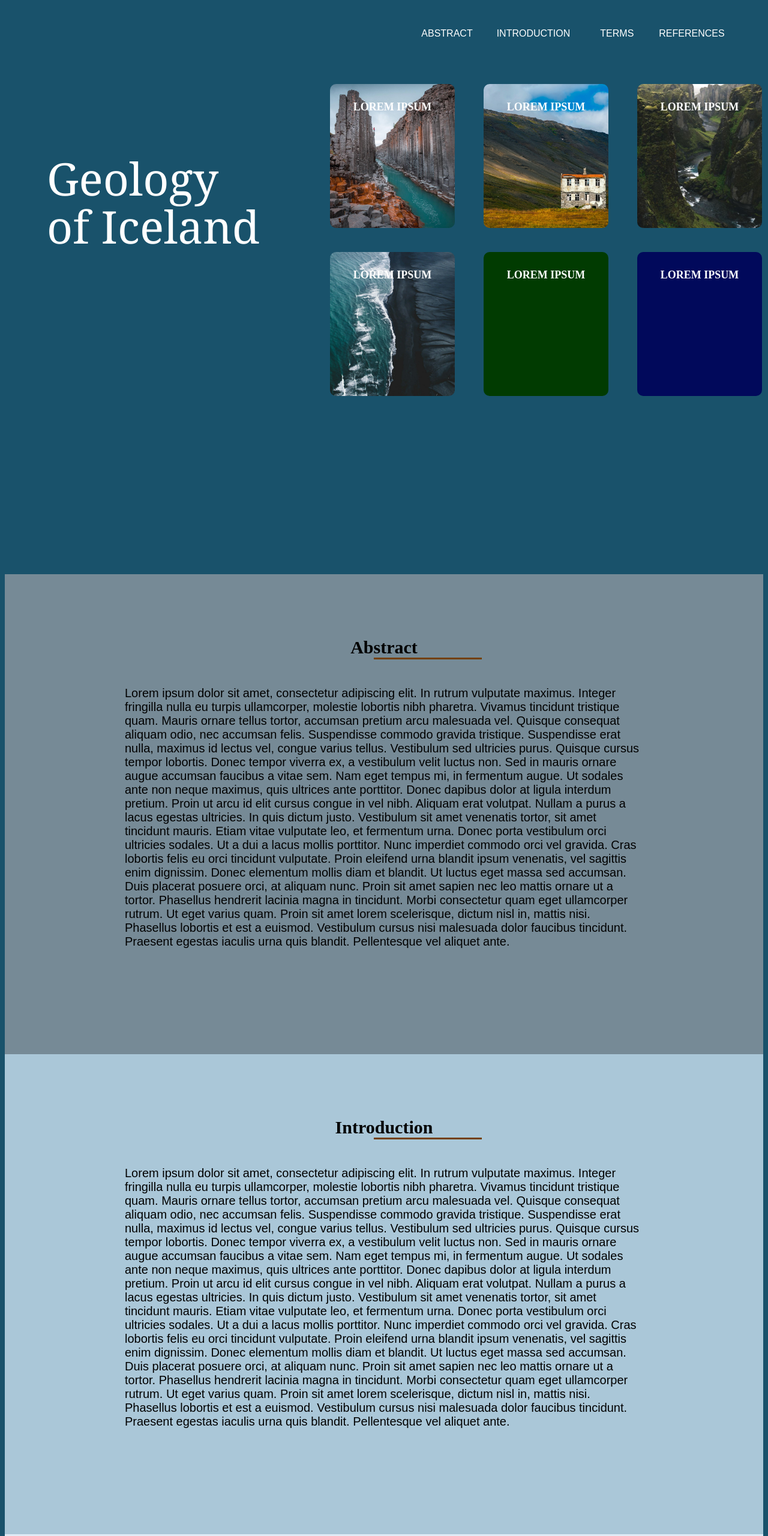
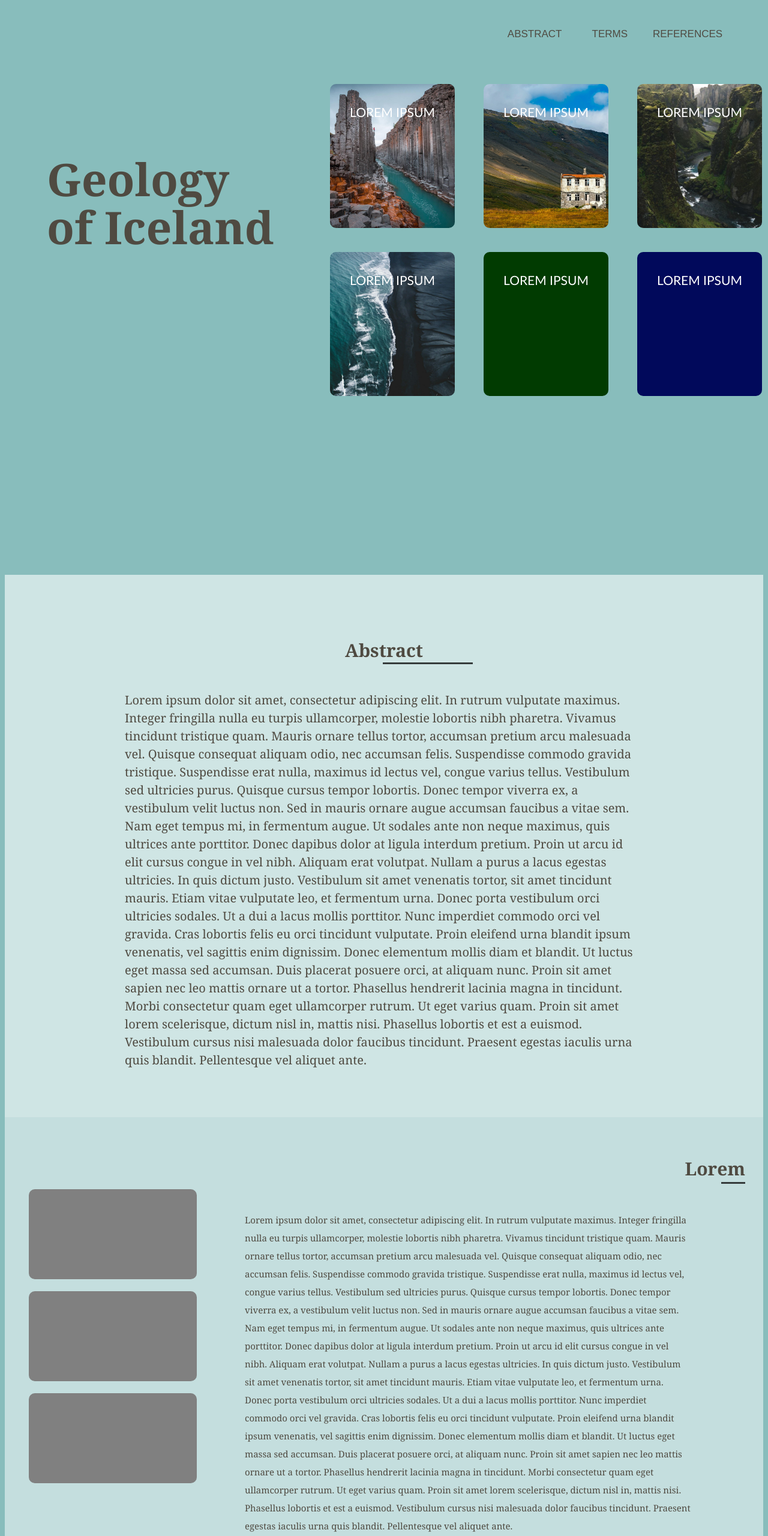
Before and after one commit to joelmills2/iceland-website, a website: page index.html in a window 1280 px wide. Shown: the top 2560 px of the page at 60% size. Drawn offline with Linux system fonts and the light colour scheme.

Commit message:
removed intro, aethetic changes.

```diff
--- a/index.html
+++ b/index.html
@@ -14,7 +14,6 @@
     <div id="container">
         <header>
             <a class="abstract" href="#abstract">abstract</a>
-            <a class="introduction" href="#intro">introduction</a>
             <a class="terms" href="#terms">terms</a>
             <a class="references" href="#terms">references</a>
         </header>
@@ -93,45 +92,6 @@
                     blandit. Pellentesque vel aliquet ante.</p>
             </div>
         </section>
-        <!--introduction-->
-        <section id="intro" class="intro">
-            <div class="intro-title">
-                <h2>Introduction</h2>
-            </div>
-            <div class="intro-text">
-                <p>
-                    Lorem ipsum dolor sit amet, consectetur adipiscing elit.
-                    In rutrum vulputate maximus. Integer fringilla nulla eu
-                    turpis ullamcorper, molestie lobortis nibh pharetra. Vivamus
-                    tincidunt tristique quam. Mauris ornare tellus tortor, accumsan
-                    pretium arcu malesuada vel. Quisque consequat aliquam odio, nec
-                    accumsan felis. Suspendisse commodo gravida tristique. Suspendisse
-                    erat nulla, maximus id lectus vel, congue varius tellus.
-                    Vestibulum sed ultricies purus. Quisque cursus tempor lobortis.
-                    Donec tempor viverra ex, a vestibulum velit luctus non. Sed in
-                    mauris ornare augue accumsan faucibus a vitae sem. Nam eget tempus
-                    mi, in fermentum augue. Ut sodales ante non neque maximus, quis
-                    ultrices ante porttitor. Donec dapibus dolor at ligula interdum
-                    pretium. Proin ut arcu id elit cursus congue in vel nibh. Aliquam
-                    erat volutpat. Nullam a purus a lacus egestas ultricies. In quis
-                    dictum justo. Vestibulum sit amet venenatis tortor, sit amet
-                    tincidunt mauris. Etiam vitae vulputate leo, et fermentum urna.
-                    Donec porta vestibulum orci ultricies sodales. Ut a dui a lacus
-                    mollis porttitor. Nunc imperdiet commodo orci vel gravida.
-                    Cras lobortis felis eu orci tincidunt vulputate. Proin eleifend
-                    urna blandit ipsum venenatis, vel sagittis enim dignissim. Donec
-                    elementum mollis diam et blandit. Ut luctus eget massa sed accumsan.
-                    Duis placerat posuere orci, at aliquam nunc. Proin sit amet sapien nec
-                    leo mattis ornare ut a tortor. Phasellus hendrerit lacinia magna in
-                    tincidunt. Morbi consectetur quam eget ullamcorper rutrum. Ut eget
-                    varius quam. Proin sit amet lorem scelerisque, dictum nisl in, mattis
-                    nisi. Phasellus lobortis et est a euismod. Vestibulum cursus nisi
-                    malesuada dolor faucibus tincidunt. Praesent egestas iaculis urna quis
-                    blandit. Pellentesque vel aliquet ante.
-                </p>
-            </div>
-        </section>
-
         <!--topic1-->
         <section id="topic1" class="topic1">
             <div class="image-left">
--- a/style.css
+++ b/style.css
@@ -3,7 +3,8 @@ html {
 }
 
 body {
-    background-color: #19526b;
+    background-color: #88BDBC;
+    /*background-image: url("images/sunrise.jpg");*/
     overflow-x: hidden; /*remove horizontal scrolling*/
 }
 
@@ -43,12 +44,12 @@ body {
  -----------------------------*/
 .title > h1{
     position: relative;
-    width: 370px;
-    color: white;
+    width: 390px;
     font-size: 75px;
     line-height: 80px;
+    color: #4F4A41;
     font-family: "Georgia", sans-serif;
-    font-weight: lighter;
+    font-weight: bold;
     padding: 140px 70px
 
 }
@@ -62,7 +63,7 @@ header {
     column-gap: 30px;
     justify-content: center;
     align-items: center;
-    margin-left: 630px;
+    margin-left: 770px;
     margin-top: 40px;
 }
 header a {
@@ -71,11 +72,10 @@ header a {
     left: 0;
     right: 0;
     position: relative;
-
-    color: white;
+    color: #4F4A41;
     text-decoration: none;
     text-align: center;
-    font-size: 23px;
+    font-size: 24px;
     font-family: Futura, sans-serif;
     font-variant: all-petite-caps;
 }
@@ -86,7 +86,7 @@ header a {
     margin-left: 12px;
 }
 header a:hover {
-    color: #c2c2c2;
+    color: #6e6658;
 }
 
 /*-----------------------------
@@ -110,8 +110,10 @@ header a:hover {
     column-gap: 3rem;
     row-gap: 2.5rem;
     transition: transform 700ms cubic-bezier(.12,.87,.37,.97);
+    transition-property: transform, background-image, box-shadow;
 }
 .card {
+    background-color: black;
     border-radius: 10px;
     position: relative;
     justify-items: center;
@@ -155,14 +157,19 @@ header a:hover {
 }
 .card-title {
     position: absolute;
-    font-size: 1.6rem;
+    font-size: 30px;
     font-variant: all-petite-caps;
+    font-family: "Optima", serif;
+    font-weight: lighter;
     padding: -3em 0 0;
     color: white;
 }
 .card-body {
     position: absolute;
-    padding: 2.2em 0 0;
+    padding: 2.4em 0 0;
+    font-variant: all-petite-caps;
+    font-family: "Optima", serif;
+    font-weight: lighter;
     color: white;
     visibility: hidden;
     opacity: 0;
@@ -186,21 +193,35 @@ header a:hover {
 }
 .card:nth-child(1):hover{
     transform: scale(1.05) translateY(-1rem);
+    background-image: linear-gradient(rgba(0, 0, 0, 0.3),rgba(0, 0, 0, 0.1)) , url("images/basaltColumns.jpg");
+    box-shadow: 0 10px 0 rgba(0, 0, 0, 0.1);
+
 }
 .card:nth-child(2):hover {
     transform: scale(1.05) translateY(-1rem);
+    background-image: linear-gradient(rgba(0, 0, 0, 0.3),rgba(0, 0, 0, 0.1)) , url("images/mountain.jpg");
+    box-shadow: 0 10px 0 rgba(0, 0, 0, 0.1);
 }
 .card:nth-child(3):hover {
     transform: scale(1.05) translateY(-1rem);
+    background-image: linear-gradient(rgba(0, 0, 0, 0.3),rgba(0, 0, 0, 0.1)) , url("images/fault.jpg");
+    box-shadow: 0 10px 0 rgba(0, 0, 0, 0.1);
 }
 .card:nth-child(4):hover {
     transform: scale(1.05) translateY(-1rem);
+    background-image: linear-gradient(rgba(0, 0, 0, 0.3),rgba(0, 0, 0, 0.1)) , url("images/beach.jpeg");
+    box-shadow: 0 10px 0 rgba(0, 0, 0, 0.1);
+
 }
 .card:nth-child(5):hover {
     transform: scale(1.05) translateY(-1rem);
+    background-image: linear-gradient(rgba(0, 0, 0, 0.3),rgba(0, 0, 0, 0.1)) ;
+    box-shadow: 0 10px 0 rgba(0, 0, 0, 0.1);
 }
 .card:nth-child(6):hover {
     transform: scale(1.05) translateY(-1rem);
+    background-image: linear-gradient(rgba(0, 0, 0, 0.3),rgba(0, 0, 0, 0.1)) ;
+    box-shadow: 0 10px 0 rgba(0, 0, 0, 0.1);
 }
 
 /*-----------------------------
@@ -213,32 +234,30 @@ section
     min-height: 90vh;
 }
 section:nth-child(1) {
-    background-color: #768A96;
+    background-color: #cfe5e4;
     margin-top: 400px;
 }
 section:nth-child(2) {
-    background-color: #aac7d8;
+    background-color: #c4dede;
+
 }
 section:nth-child(3) {
-    background-color: #dfebf6;
+    background-color: #c4dede;
 }
 section:nth-child(4) {
-    background-color: #aac7d8;
+    background-color: #c4dede;
 }
 section:nth-child(5) {
-    background-color: #768A96;
+    background-color: #c4dede;
 }
 section:nth-child(6) {
-    background-color: #dfebf6;
+    background-color: #c4dede;
 }
 section:nth-child(7) {
-    background-color: #aac7d8;
+    background-color: #c4dede;
 }
 section:nth-child(8) {
-    background-color: #768A96;
-}
-section:nth-child(9) {
-    background-color: #dfebf6;
+    background-color: #cfe5e4;
 }
 
 /*-----------------------------
@@ -254,61 +273,29 @@ section:nth-child(9) {
     margin-bottom: 10px;
     padding-bottom: 5px;
     position: relative;
-    color: black;
+    color: #4F4A41;
+    font-family: "Georgia", sans-serif;
+    font-weight: bold;
 }
 .abstract-text {
     font-size: 20px;
     margin-left: 200px;
     margin-right: 200px;
     padding-bottom: 20px;
-    color: black;
-    font-family: Open-sa, sans-serif;
+    color: #4F4A41;
+    font-family: "Georgia", sans-serif;
     font-weight: lighter;
+    line-height: 30px;
 }
 .abstract-title h2::after {
     content: "";
     position: relative;
     display: block;
-    width: 180px;
+    width: 150px;
     height: 3px;
-    background-color: #734000;
+    background-color: #353b3b;
     bottom: 0;
-    margin-left:615px;
-}
-
-/*-----------------------------
-# introduction section
- -----------------------------*/
-.intro-title {
-    padding-top: 40px;
-    padding-bottom: 10px;
-    text-align: center;
-}
-.intro-title h2 {
-    font-size: 30px;
-    margin-bottom: 10px;
-    padding-bottom: 5px;
-    position: relative;
-    color: black;
-}
-.intro-text{
-    font-size: 20px;
-    margin-left: 200px;
-    margin-right: 200px;
-    padding-bottom: 20px;
-    color: black;
-    font-family: Open-sa, sans-serif;
-    font-weight: lighter;
-}
-.intro-title h2::after {
-    content: "";
-    position: relative;
-    display: block;
-    width: 180px;
-    height: 3px;
-    background-color: #734000;
-    bottom: 0;
-    margin-left:615px;
+    margin-left:630px;
 }
 
 /*-----------------------------
@@ -332,26 +319,27 @@ section:nth-child(9) {
 .terms-title h2 {
     font-size: 30px;
     position: relative;
-    color: black;
+    color: #4F4A41;
+    font-family: "Georgia", sans-serif;
+    font-weight: bold;
 }
 .terms-title h2:after {
     content: "";
     position: relative;
     display: block;
-    width: 83px;
+    width: 101px;
     height: 3px;
-    background-color: #734000;
+    background-color: #353b3b;
 }
 .terms-text{
     font-size: 17px;
     margin-left: 60px;
     padding-bottom: 20px;
     padding-right: 40px;
-    color: black;
-    font-family: "Georgia", serif;
+    color: #4F4A41;
+    font-family: "Georgia", sans-serif;
     font-weight: lighter;
     line-height: 22px;
-
 }
 
 .refs-title {
@@ -361,25 +349,27 @@ section:nth-child(9) {
 .refs-title h2 {
     font-size: 30px;
     position: relative;
-    color: black;
+    color: #4F4A41;
+    font-family: "Georgia", sans-serif;
+    font-weight: bold;
 }
 .refs-title h2:after {
     content: "";
     position: relative;
     display: block;
-    width: 143px;
+    width: 175px;
     height: 3px;
-    background-color: #734000;
+    background-color: #353b3b;
 }
 .refs-text{
     font-size: 17px;
     margin-left: 60px;
     padding-bottom: 20px;
     padding-right: 40px;
-    color: black;
-    font-family: "Georgia", serif;
+    color: #4F4A41;
+    font-family: "Georgia", sans-serif;
+    font-weight: lighter;
     line-height: 22px;
-    font-weight: lighter;
 }
 
 /*-----------------------------
@@ -400,8 +390,9 @@ section:nth-child(9) {
     margin-bottom: 20px;
     padding-bottom: 5px;
     position: relative;
-    color: black;
-    font-variant: all-small-caps;
+    color: #4F4A41;
+    font-family: "Georgia", sans-serif;
+    font-weight: bold;
 }
 .topic-left h2::after {
     content: "";
@@ -409,7 +400,7 @@ section:nth-child(9) {
     display: block;
     width: 40px;
     height: 3px;
-    background-color: #734000;
+    background-color: #353b3b;
     bottom: 0;
     left: 0;
 }
@@ -419,7 +410,7 @@ section:nth-child(9) {
     display: block;
     width: 40px;
     height: 3px;
-    background-color: #734000;
+    background-color: #353b3b;
     bottom: 0;
     right: 0;
 }
@@ -437,10 +428,10 @@ section:nth-child(9) {
     margin-left: 400px;
     margin-right: 120px;
     font-size: 15px;
+    line-height: 30px;
     padding-bottom: 100px;
-    color: black;
-    font-family: Open-sa, sans-serif;
-    font-weight: lighter;
+    color: #4F4A41;
+    font-family: "Georgia", sans-serif;
 }
 .text-l p {
     display: block;
@@ -452,10 +443,10 @@ section:nth-child(9) {
     margin-left: 120px;
     margin-right: 400px;
     font-size: 15px;
+    line-height: 30px;
     padding-bottom: 100px;
-    color: black;
-    font-family: Open-sa, sans-serif;
-    font-weight: lighter;
+    color: #4F4A41;
+    font-family: "Georgia", sans-serif;
 }
 
 /*-----------------------------
```
Also changed, not shown: images/sunrise.jpg (added), images/sunrise_landscape.jpeg (added).
